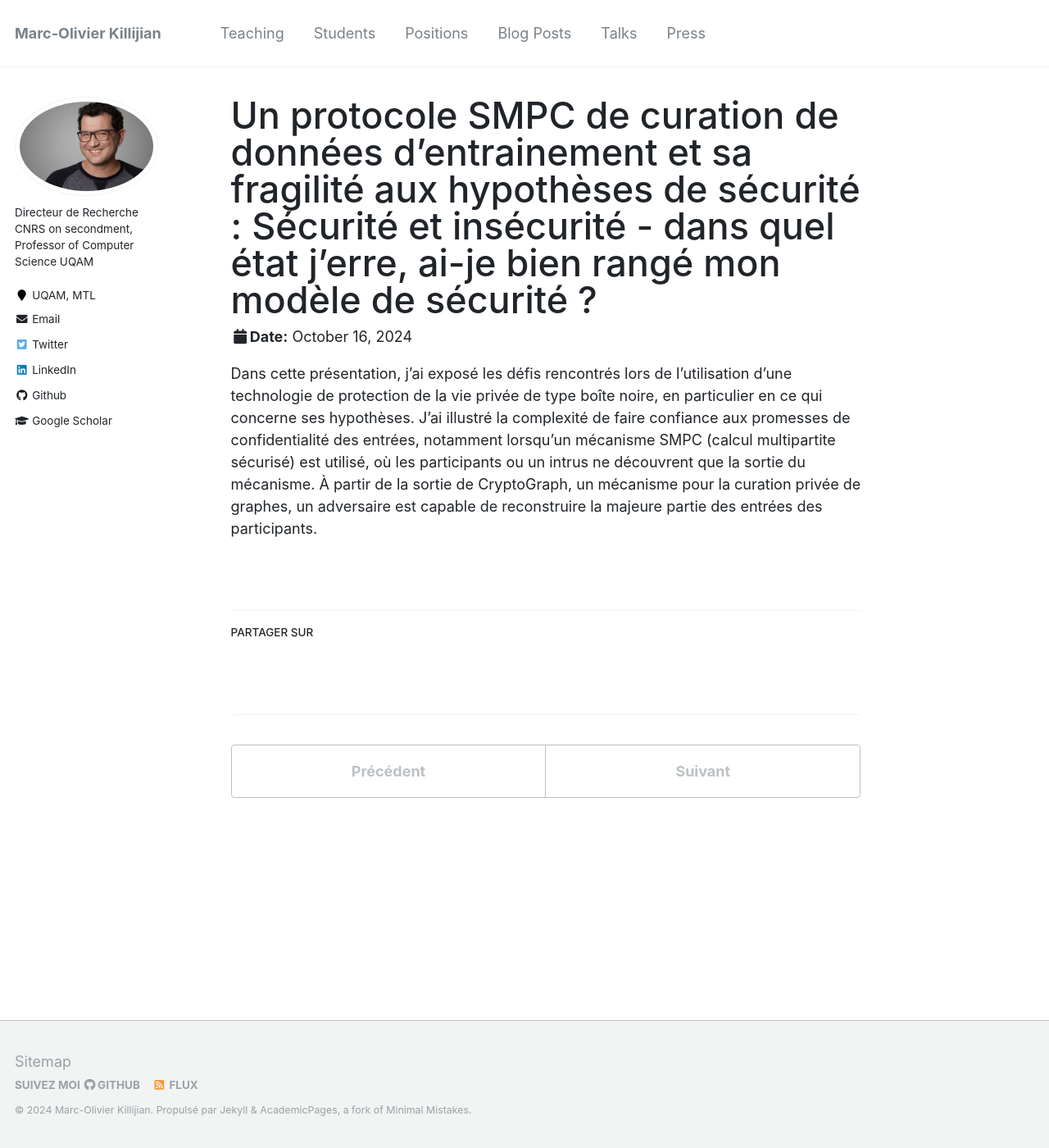
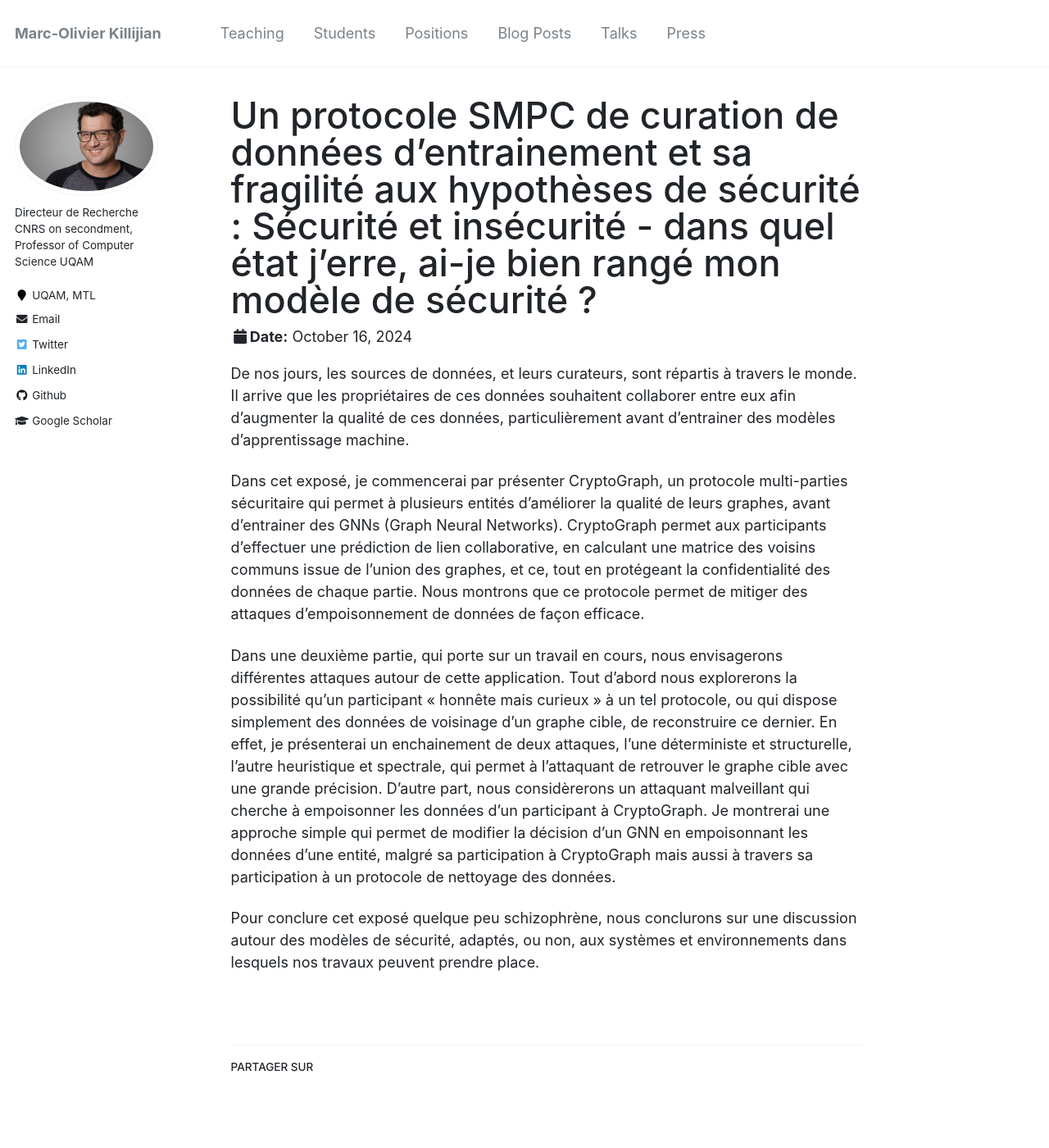
Before and after one commit to Kirija/kirija.github.io, a Jekyll site: the page built from _talks/2024-10-16-talk-1.md, in a window 1280 px wide and 1400 px high. Shown: the whole window at 82% size. Built offline with Jekyll 4.4.1, drawn with Linux system fonts in a browser that asks for light colours.

Commit message:
vrai résumé de l'exposé LAAS

```diff
--- a/_talks/2024-10-16-talk-1.md
+++ b/_talks/2024-10-16-talk-1.md
@@ -8,4 +8,10 @@ date: 2024-10-16
 location: "Toulouse, France"
 ---
 
-Dans cette présentation, j’ai exposé les défis rencontrés lors de l’utilisation d’une technologie de protection de la vie privée de type boîte noire, en particulier en ce qui concerne ses hypothèses. J’ai illustré la complexité de faire confiance aux promesses de confidentialité des entrées, notamment lorsqu’un mécanisme SMPC (calcul multipartite sécurisé) est utilisé, où les participants ou un intrus ne découvrent que la sortie du mécanisme. À partir de la sortie de CryptoGraph, un mécanisme pour la curation privée de graphes, un adversaire est capable de reconstruire la majeure partie des entrées des participants.
+De nos jours, les sources de données, et leurs curateurs, sont répartis à travers le monde. Il arrive que les propriétaires de ces données souhaitent collaborer entre eux afin d’augmenter la qualité de ces données, particulièrement avant d’entrainer des modèles d’apprentissage machine.
+
+Dans cet exposé, je commencerai par présenter CryptoGraph, un protocole multi-parties sécuritaire qui permet à plusieurs entités d'améliorer la qualité de leurs graphes, avant d’entrainer des GNNs (Graph Neural Networks). CryptoGraph permet aux participants d’effectuer une prédiction de lien collaborative, en calculant une matrice des voisins communs issue de l’union des graphes, et ce, tout en protégeant la confidentialité des données de chaque partie. Nous montrons que ce protocole permet de mitiger des attaques d’empoisonnement de données de façon efficace.
+
+Dans une deuxième partie, qui porte sur un travail en cours, nous envisagerons différentes attaques autour de cette application. Tout d’abord nous explorerons la possibilité qu’un participant « honnête mais curieux » à un tel protocole, ou qui dispose simplement des données de voisinage d’un graphe cible, de reconstruire ce dernier. En effet, je présenterai un enchainement de deux attaques, l'une déterministe et structurelle, l'autre heuristique et spectrale, qui permet à l’attaquant de retrouver le graphe cible avec une grande précision. D’autre part, nous considèrerons un attaquant malveillant qui cherche à empoisonner les données d’un participant à CryptoGraph. Je montrerai une approche simple qui permet de modifier la décision d’un GNN en empoisonnant les données d’une entité, malgré sa participation à CryptoGraph mais aussi à travers sa participation à un protocole de nettoyage des données.
+
+Pour conclure cet exposé quelque peu schizophrène, nous conclurons sur une discussion autour des modèles de sécurité, adaptés, ou non, aux systèmes et environnements dans lesquels nos travaux peuvent prendre place.
```
